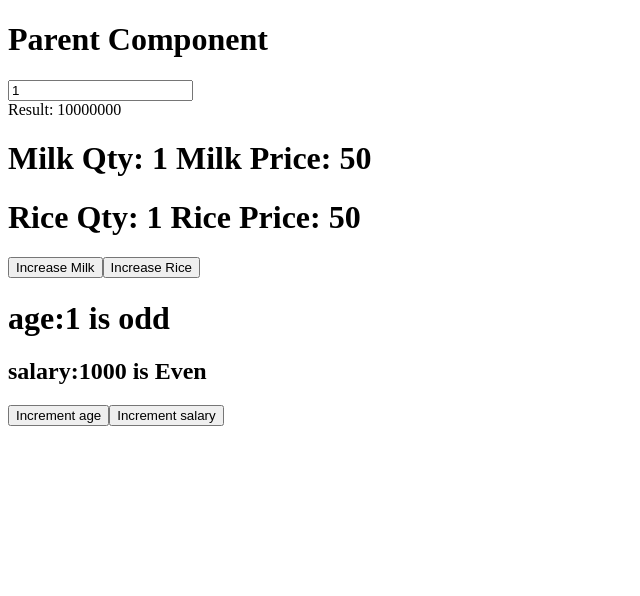
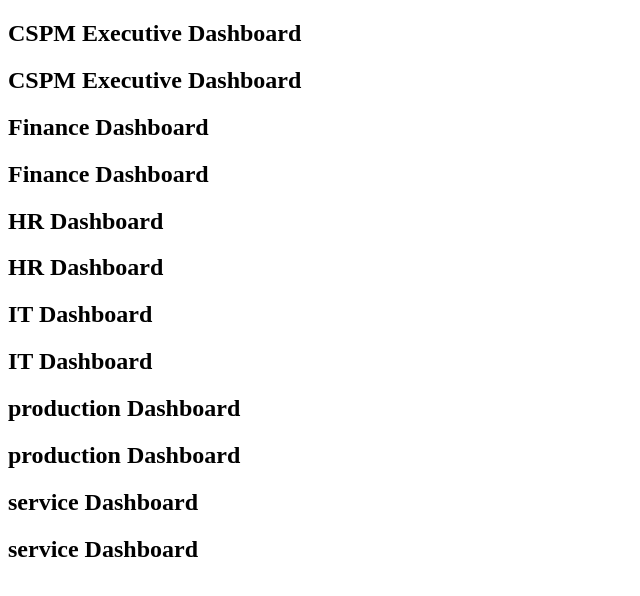
Before and after one commit to Gangireddylikhitha/vite-react-app, a React (Vite) app: page / in a window 1280 px wide. Shown: the top 596 px of the page, without its empty margins (0-640 px from the left). Built offline with nearby package versions, Linux system fonts and the light colour scheme; the HTML template or start-up script is replaced by a standard one.

Commit message:
dashboard

```diff
--- a/src/App.jsx
+++ b/src/App.jsx
@@ -1,6 +1,9 @@
 // import React, { useState } from 'react';
 import  React from "react"
-import Parent, { Example2, Example3 } from "./components/hooks/useMemo2";
+// import CustomHeart from "./components/icons/heart";
+// import Counter from "./components/hooks/exCustomhook";
+import {CounterWithLocalStorage} from "./components/hooks/exCustomhook";
+import Dashboard from "./dashboardWidgets/dashboard";
 // import TableData from "./components/table";
 // import { Form } from "./components/controlled-forms/form";
 // import EvenOdd from "./components/evenodd";
@@ -21,12 +24,11 @@ const App = () => {
   return (
 
 <>
+{/* <Counter/> */}
 
+<Dashboard/>
 
-<Parent/>
-<Example2/>
-<Example3/>
-
+{/* <CounterWithLocalStorage/> */}
 
 {/* <OddEven/> */}
 
--- a/src/components/class/DisplayCard.jsx
+++ b/src/components/class/DisplayCard.jsx
@@ -10,6 +10,9 @@ const DisplayCard=()=>{
     <a href="#" className="btn btn-primary">
       Go
     </a>
+
+
+
   </div>
 </div>
 
--- a/src/components/class/youtubeButton.jsx
+++ b/src/components/class/youtubeButton.jsx
@@ -1,4 +1,5 @@
 import { Component } from "react";
+
 
 
 class YoutubeButton extends Component{
@@ -10,6 +11,7 @@ class YoutubeButton extends Component{
         text2:"subscribed"
     }
 
+
 clickHandler=()=>{
 
     this.setState({
@@ -18,6 +20,8 @@ clickHandler=()=>{
     })
 
 }
+
+
 
 
 render(){
--- /dev/null
+++ b/src/components/hooks/customhooks.jsx
@@ -0,0 +1,107 @@
+import axios from "axios";
+import { useEffect, useState } from "react";
+
+const useAxios = (url = 'https://dummyjson.com/products') => {
+  const [data, setData] = useState([]);
+  const [error, setError] = useState(null);
+  const [loading, setLoading] = useState(true);
+
+  useEffect(() => {
+    const dataFetch = async () => {
+      try {
+        const response = await axios.get(url);
+        if (response.status === 200) {
+          setData(response.data);
+        }
+      } catch (err) {
+        setError(err);
+      } finally {
+        setLoading(false);
+      }
+    };
+
+    dataFetch();
+  }, [url]);
+
+  return [data, error, loading];
+};
+
+export default useAxios;
+
+
+
+export const useCounter=()=>{
+
+const [count,setCount]=useState(0)
+
+const incrementHandler=()=>{
+    setCount(count+1)
+}
+
+const decrementHandler=()=>{
+    setCount(count-1)
+}
+
+const resetHandler=()=>{
+    setCount(0)
+
+
+
+}
+
+return [count,incrementHandler,decrementHandler,resetHandler]
+
+
+}
+
+
+export const useLocalStorage = (key, initialValue) => {
+    const [storedValue, setStoredValue] = useState(() => {
+
+
+      try {
+        const item = window.localStorage.getItem(key);
+        console.log(key,"key")
+        console.log(item,"item")
+        return item ? JSON.parse(item) : initialValue;
+
+      } catch (error) {
+        console.error("Error retrieving localStorage item", error);
+        return initialValue;
+      }
+
+
+    });
+
+    useEffect(() => {
+      try {
+        window.localStorage.setItem(key, JSON.stringify(storedValue));
+        console.log(storedValue,"stored")
+      } catch (error) {
+        console.error("Error setting localStorage item", error);
+      }
+    }, [key, storedValue]);
+
+    // Function to remove the item from localStorage
+    const removeItem = () => {
+      try {
+        window.localStorage.removeItem(key);
+        setStoredValue(initialValue); // Optionally reset the value
+      } catch (error) {
+        console.error("Error removing localStorage item", error);
+      }
+    };
+
+    return [storedValue, setStoredValue, removeItem];
+  };
+
+
+
+
+//   export const useLocalstorage=(value,initialvalue)=>{
+
+//     const [storedValue,setStoredValue]=useState(()=>{
+
+//         const item =window.localStorage.getItem(value)
+
+//     })
--- /dev/null
+++ b/src/components/hooks/exCustomhook.jsx
@@ -0,0 +1,59 @@
+import React from "react";
+// import { useCounter } from "./customhooks";
+
+import { useLocalStorage } from "./customhooks";
+
+// export default function Counter() {
+//   const [ count, incrementHandler, decrementHandler, resetHandler ] = useCounter(0);
+//   console.log(count,"counting")
+
+//   return (
+//     <div style={{ textAlign: "center" }}>
+//       <h2>Counter: {count}</h2>
+//       <button onClick={incrementHandler} style={{ margin: "5px", padding: "10px" }}>
+//         Increment
+//       </button>
+//       <button onClick={decrementHandler} style={{ margin: "5px", padding: "10px" }}>
+//         Decrement
+//       </button>
+//       <button onClick={resetHandler} style={{ margin: "5px", padding: "10px" }}>
+//         Reset
+//       </button>
+//     </div>
+//   );
+// }
+
+
+
+
+
+export const CounterWithLocalStorage = () => {
+  const [count, setCount, removeCount] = useLocalStorage("counter", 0); // Initialize hook with "counter" key and 0 as initial value
+
+
+
+
+
+
+  const increment = () => setCount(count + 1);
+  const decrement = () => setCount(count - 1);
+  const reset = () => setCount(0);
+
+  return (
+    <div style={{ textAlign: "center", padding: "20px" }}>
+      <h2>Counter: {count}</h2>
+      <button onClick={increment} style={{ margin: "5px", padding: "10px" }}>
+        Increment
+      </button>
+      <button onClick={decrement} style={{ margin: "5px", padding: "10px" }}>
+        Decrement
+      </button>
+      <button onClick={reset} style={{ margin: "5px", padding: "10px" }}>
+        Reset
+      </button>
+      <button onClick={removeCount} style={{ margin: "5px", padding: "10px" }}>
+        Remove from LocalStorage
+      </button>
+    </div>
+  );
+};
--- /dev/null
+++ b/src/dashboardWidgets/dashboard.json
@@ -0,0 +1,88 @@
+{
+    "categories": [
+      {
+        "id": 1,
+        "name": "CSPM Executive Dashboard",
+        "widgetId": 101,
+        "widgetName": "Widget 1",
+        "widgetText": "This is Widget 1 text"
+      },
+      {
+        "id": 1,
+        "name": "CSPM Executive Dashboard",
+        "widgetId": 102,
+        "widgetName": "Widget 2",
+        "widgetText": "This is Widget 2 text"
+      },
+      {
+        "id": 2,
+        "name": "Finance Dashboard",
+        "widgetId": 201,
+        "widgetName": "Widget A",
+        "widgetText": "This is Widget A text"
+      },
+      {
+        "id": 2,
+        "name": "Finance Dashboard",
+        "widgetId": 202,
+        "widgetName": "Widget B",
+        "widgetText": "This is Widget B text"
+      },
+      {
+        "id": 3,
+        "name": "HR Dashboard",
+        "widgetId": 301,
+        "widgetName": "Widget X",
+        "widgetText": "This is Widget X text"
+      },
+      {
+        "id": 3,
+        "name": "HR Dashboard",
+        "widgetId": 302,
+        "widgetName": "Widget Y",
+        "widgetText": "This is Widget Y text"
+      },
+      {
+        "id": 4,
+        "name": "IT Dashboard",
+        "widgetId": 401,
+        "widgetName": "Widget Alpha",
+        "widgetText": "This is Widget Alpha text"
+      },
+      {
+        "id": 4,
+        "name": "IT Dashboard",
+        "widgetId": 402,
+        "widgetName": "Widget Beta",
+        "widgetText": "This is Widget Beta text"
+      },
+      {
+        "id": 5,
+        "name": "production Dashboard",
+        "widgetId": 501,
+        "widgetName": "Widget pros",
+        "widgetText": "This is Widget pros text"
+      },
+      {
+        "id": 5,
+        "name": "production Dashboard",
+        "widgetId": 502,
+        "widgetName": "Widget products",
+        "widgetText": "This is Widget products text"
+      },
+      {
+        "id": 6,
+        "name": "service Dashboard",
+        "widgetId": 401,
+        "widgetName": "Widget saas",
+        "widgetText": "This is Widget saas text"
+      },
+      {
+        "id": 6,
+        "name": "service Dashboard",
+        "widgetId": 402,
+        "widgetName": "Widget paas",
+        "widgetText": "This is Widget paas text"
+      }
+    ]
+  }
--- /dev/null
+++ b/src/dashboardWidgets/dashboard.jsx
@@ -0,0 +1,31 @@
+
+        import React from 'react';
+        import data from "./dashboard.json"
+
+        const Dashboard= () => {
+          const { categories } = data;
+          console.log(data,"data")
+
+          return (
+            <div>
+
+              {
+              categories.map(category => (
+                <div key={category.id}>
+                  <h2>{category.name}</h2>
+
+
+                  <ul>
+                    {/* {category.widgets.map(widget => (
+                      <li key={widget.widgetId}>
+                        {widget.widgetName}: {widget.widgetText}
+                      </li>
+                    ))} */}
+                  </ul>
+                </div>
+              ))}
+            </div>
+          );
+        };
+
+        export default Dashboard;
```
Also changed, not shown: src/components/icons/heart.jsx (+13 -0 lines), src/components/hooks/useReducer.jsx (added).
